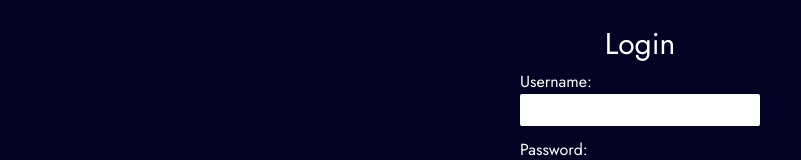
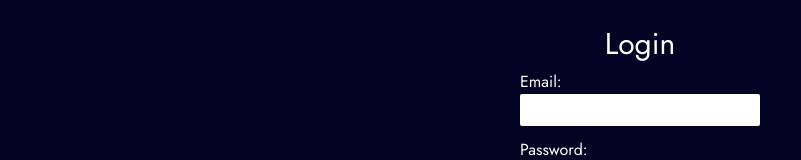
Before and after one commit to pn-code/fitness-app, a React (Vite) app in the folder client/: page /login in a window 1280 px wide. Shown: the part 130-290 px from the top of the page, without its empty margins (0-801 px from the left). Built offline with nearby package versions, Linux system fonts and the light colour scheme.

Commit message:
Updated login page to use emails

```diff
--- a/client/src/pages/Login.jsx
+++ b/client/src/pages/Login.jsx
@@ -3,54 +3,58 @@ import { Link, useNavigate } from "react-router-dom";
 import axios from "axios";
 
 const Login = ({ setUser, API_URL }) => {
-    const [username, setUsername] = useState("");
+    const [email, setEmail] = useState("");
     const [password, setPassword] = useState("");
-    const [loading, setLoading] = useState(false)
-    const [error, setError] = useState(false)
+    const [loading, setLoading] = useState(false);
+    const [error, setError] = useState(false);
 
     const Navigate = useNavigate();
 
-    const canSubmit = (username !== "" && password !== "") && loading !== true;
+    const canSubmit = email !== "" && password !== "" && loading !== true;
 
     const handleSubmit = async (e) => {
-        setError(false)
-        setLoading(true)
+        setError(false);
+        setLoading(true);
         e.preventDefault();
         try {
-            const res = await axios.post(`${API_URL}/login`, {
-                username,
+            const res = await axios.post(`${API_URL}/auth/login`, {
+                email,
                 password,
             });
 
-            if (res.data.status == "Success") {
-                setUser(res.data.user);
-                Navigate("/")
+            if (res.status === 200) {
+                setUser(res.data);
+                Navigate("/");
             } else {
-                setError(true)
+                setError(true);
             }
         } catch (error) {
             console.error(error);
         }
-        setLoading(false)
+        setLoading(false);
     };
 
     return (
         <div className="flex flex-col bg-[#040324] text-white px-10 pt-10 gap-2 items-center mt-10">
             <h1 className="text-3xl text-center">Login</h1>
-            {error && <span className="text-red-400 font-semibold">Wrong Credentials!</span>}
+            {error && (
+                <span className="text-red-400 font-semibold">
+                    Wrong Credentials!
+                </span>
+            )}
             <form
                 onSubmit={handleSubmit}
                 className="bg-[#040324] flex flex-col items-center justify-center gap-3"
             >
                 <div className="flex flex-col">
-                    <label htmlFor="username">Username: </label>
+                    <label htmlFor="email">Email: </label>
                     <input
-                        onChange={(e) => setUsername(e.target.value)}
-                        value={username}
+                        onChange={(e) => setEmail(e.target.value)}
+                        value={email}
                         className="input-bl"
-                        id="username"
-                        name="username"
-                        type="text"
+                        id="email"
+                        name="email"
+                        type="email"
                     />
                 </div>
 
```
